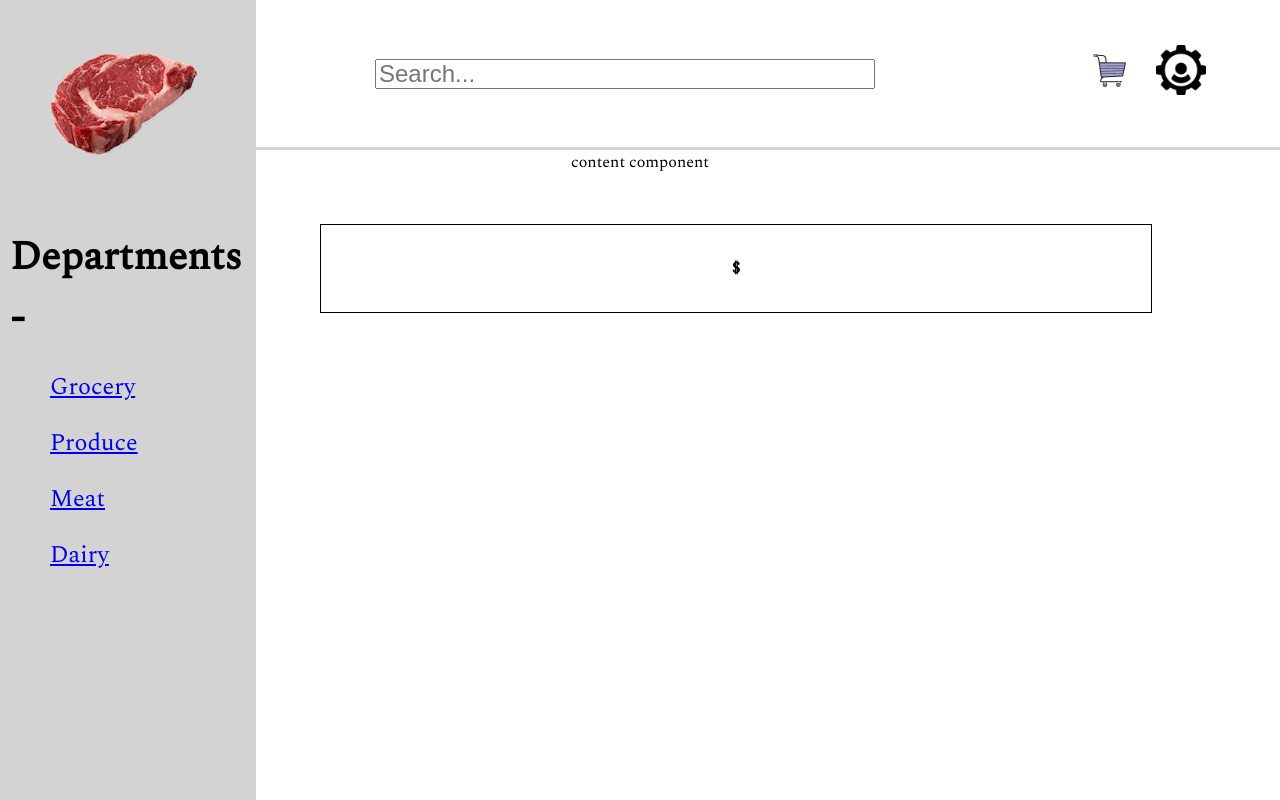
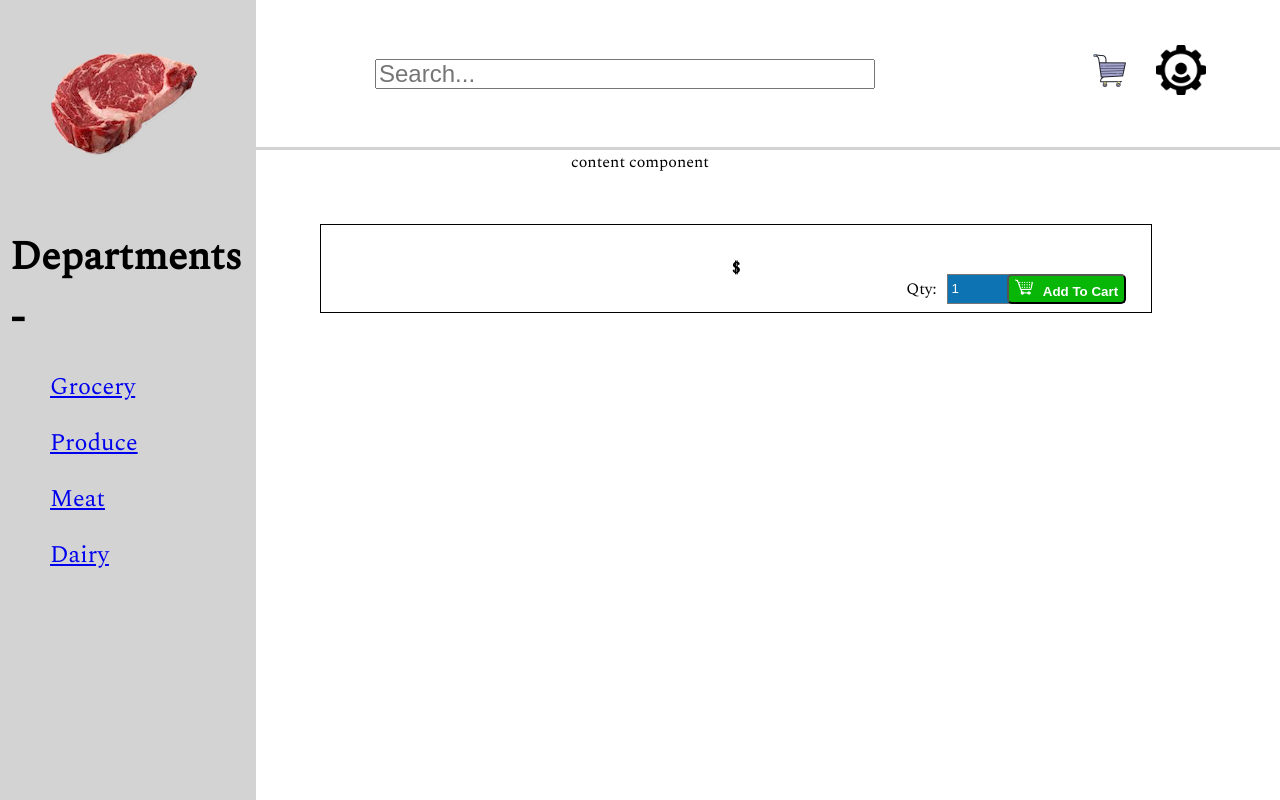
Before and after one commit to gnardinosaur/munchies_frontend, a React (Create React App) app: page /home/item in a window 1280 px wide. Built offline with nearby package versions, Linux system fonts and the light colour scheme.

Commit message:
cart working

```diff
--- a/src/App.css
+++ b/src/App.css
@@ -48,6 +48,10 @@ input[type="submit"] {
   padding: 10px;
 }
 
+.sidenav img {
+  cursor: pointer;
+}
+
 .header {
   border-bottom: 3px solid lightgrey;
   height: 150px;
@@ -66,6 +70,7 @@ input[type="submit"] {
 .header-imgs {
   margin: 10px;
   margin-right: 5%;
+  cursor: pointer;
 }
 
 .header-imgs img {
@@ -75,7 +80,7 @@ input[type="submit"] {
 }
 
 /* .content {
-  align text so it's a little to the rigth/ centered in the content box
+  align text so it's a little to the right/centered in the content box
 } */
 
 .best-sellers {
@@ -103,6 +108,7 @@ input[type="submit"] {
 }
 
 .one-item {
+  position: relative;
   margin-left: 25%;
   margin-right: 10%;
   margin-top: 50px;
@@ -111,3 +117,65 @@ input[type="submit"] {
   border-style: solid;
   border-color: black;
 }
+
+.one-item .select {
+  position: absolute;
+  bottom: 10%;
+  right: 15%;
+}
+
+.one-item select {
+  margin-left: 10px;
+  width: 80px;
+  height: 30px;
+  background-color: rgb(14, 115, 179);
+  color: white;
+}
+
+.add-to-cart-btn {
+  position: absolute;
+  right: 3%;
+  bottom: 10%;
+  background-color: rgb(7, 182, 7);
+  border-radius: 5px;
+  height: 30px;
+  cursor: pointer;
+  color: white;
+  font-weight: bold;
+  align-content: center;
+}
+
+.add-to-cart-btn img {
+  max-height: 75%;
+}
+
+.add-to-cart-btn div {
+  display: inline;
+  padding-left: 10px;
+}
+
+.cart {
+  margin-left: 25%;
+  margin-top: 50px;
+}
+
+table {
+  border-collapse: collapse;
+}
+
+th {
+  font-size: 20px;
+}
+
+td, th {
+  padding: 15px;
+}
+
+table, td, th {
+  border: 1px solid black;
+}
+
+.cart-total {
+  font-weight: bold;
+  font-size: 20px;
+}
--- a/src/components/BestSellers.js
+++ b/src/components/BestSellers.js
@@ -17,7 +17,7 @@ class BestSellers extends React.Component {
   render() {
     return (
       <div className="best-sellers">
-        {this.state.bestSellers.map(item => <Item {...item} showItem={this.props.showItem} />)}
+        {this.state.bestSellers.map(item => <Item {...item} setShowItem={this.props.setShowItem} />)}
       </div>
     )
   }
--- /dev/null
+++ b/src/components/Cart.js
@@ -0,0 +1,49 @@
+import React from 'react';
+
+class Cart extends React.Component {
+
+  render(){
+
+    let cartTotal;
+
+    if (this.props.cartItems.length === 1) {
+      cartTotal = this.props.cartItems[0].total * this.props.cartItems[0].qty
+    } else if (this.props.cartItems.length > 1) {
+      cartTotal = this.props.cartItems.reduce((a, b) => {
+        return a + (b.total * b.qty)
+        }, 0)
+    } else {
+      cartTotal = 0
+    }
+
+    return (
+      <div className="cart">
+        <table>
+          <tr>
+            <th>Item Name</th>
+            <th>Item Price</th>
+            <th>Item Qunatity</th>
+            <th>Item Total</th>
+          </tr>
+          {this.props.cartItems.map((item) => {
+          return (
+            <tr>
+              <td>{item.items}</td>
+              <td>$ {item.total}</td>
+              <td>{item.qty}</td>
+              <td>$ {item.total * item.qty}</td>
+            </tr>
+          )})}
+          <tr className="cart-total">
+            <td></td>
+            <td></td>
+            <td>Total</td>
+            <td>$ {cartTotal}</td>
+          </tr>
+        </table>
+      </div>
+    )
+  }
+}
+
+export default Cart;
--- a/src/components/Content.js
+++ b/src/components/Content.js
@@ -2,16 +2,24 @@ import React from 'react';
 import { Route, Switch } from 'react-router-dom';
 import BestSellers from './BestSellers';
 import ShowItem from './ShowItem';
+import Cart from './Cart';
 
 class Content extends React.Component {
 
   state = {
-    item: {}
+    showItem: {},
+    cartItems: []
   }
 
-  showItem = (itemObj) => {
-    this.setState({ item: itemObj })
-    this.props.routerProps("/home/item")
+  setShowItem = (itemObj) => {
+    this.setState({ showItem: itemObj });
+    this.props.changeURL("/home/item")
+  }
+
+  addItemToCart = (itemObj, num) => {
+    itemObj = {...itemObj, qty: num};
+    this.setState({ cartItems: [...this.state.cartItems, itemObj] });
+    this.props.changeURL("/home")
   }
 
   render() {
@@ -19,10 +27,10 @@ class Content extends React.Component {
       //change div Text based on type of content rendered in this component ex. Best Sellers, Items, Cart of Profile
       <div className="content"> content component
         <Switch>
-          <Route path="/home/item" render={() => <ShowItem item={this.state.item} />} />
-          <Route path="/home" render={() => <BestSellers showItem={this.showItem} />} />
-          {/* <Cart />
-          <Profile /> */}
+          <Route path="/home/item" render={() => <ShowItem item={this.state.showItem} addItemToCart={this.addItemToCart} />} />
+          <Route path="/home/cart" render={() => <Cart cartItems={this.state.cartItems}/>}/>
+          {/* <Profile /> */}
+          <Route path="/home" render={() => <BestSellers setShowItem={this.setShowItem} />} />
         </Switch>
       </div>
     )
--- a/src/components/Header.js
+++ b/src/components/Header.js
@@ -3,6 +3,11 @@ import cart from "../cart.png";
 import user from "../user.png";
 
 class Header extends React.Component {
+
+  viewCart = () => {
+    this.props.changeURL("/home/cart")
+  }
+
   render() {
     return (
       <div className="header">
@@ -10,7 +15,7 @@ class Header extends React.Component {
           <input placeholder="Search..."/>
         </div>
         <div className="header-imgs">
-          <img src={cart} alt={"cart"}/>
+          <img onClick={this.viewCart} src={cart} alt={"cart"}/>
           <img src={user} alt={"user"} />
         </div>
       </div>
--- a/src/components/Home.js
+++ b/src/components/Home.js
@@ -8,9 +8,9 @@ class Home extends React.Component {
   render() {
     return(
       <div>
-        <SideNav />
-        <Header />
-        <Content routerProps={this.props.history.push} />
+        <SideNav changeURL={this.props.history.push} />
+        <Header changeURL={this.props.history.push} />
+        <Content changeURL={this.props.history.push} />
       </div>
     )
   }
--- a/src/components/Item.js
+++ b/src/components/Item.js
@@ -8,7 +8,7 @@ class Item extends React.Component {
         <h3>{this.props.items}</h3>
         <h4>$ {this.props.total}</h4>
         <h5>{this.props.id}</h5>
-        <div className="view-item" onClick={() => this.props.showItem(this.props)} >View Item</div>
+        <div className="view-item" onClick={() => this.props.setShowItem(this.props)}>View Item</div>
       </div>
     )
   }
--- a/src/components/ShowItem.js
+++ b/src/components/ShowItem.js
@@ -1,12 +1,37 @@
 import React from 'react';
+import CartImage from '../cart-btn.png'
 
 class ShowItem extends React.Component {
+
+  state = {
+    qty: 1
+  }
+
+  setQty = (e) => {
+    this.setState({ qty: e.target.value })
+  }
+
   render() {
+    const selectOptions = function options() {
+      let nums = [];
+      for (let i = 1; i < 10; i++) {
+        nums.push(<option value={i}>{i}</option>);
+      }
+      return nums;
+    }
+
     return (
       <div className="one-item">
         <h3>{this.props.item.items}</h3>
         <h4>$ {this.props.item.total}</h4>
         <h5>{this.props.item.id}</h5>
+        <div className="select">
+          Qty:<select onChange={this.setQty}> {selectOptions()} </select>
+        </div>
+        <button className="add-to-cart-btn" onClick={() => this.props.addItemToCart(this.props.item, this.state.qty)}>
+          <img src={CartImage} alt="cart" />
+          <div>Add To Cart</div>
+        </button>
       </div>
     )
   }
--- a/src/components/SideNav.js
+++ b/src/components/SideNav.js
@@ -4,10 +4,14 @@ import { Link } from 'react-router-dom';
 
 class SideNav extends React.Component {
 
+  goHome = () => {
+    this.props.changeURL("/home")
+  }
+
   render() {
     return (
       <div className="sidenav">
-        <img src={logo} alt={"logo"}/>
+        <img src={logo} alt={"logo"} onClick={this.goHome} />
         <h3>Departments -</h3>
           <ul className="list">
             <li><Link to="/grocery" exact>Grocery</Link></li>
```
Also changed, not shown: src/cart-btn.png (added).
